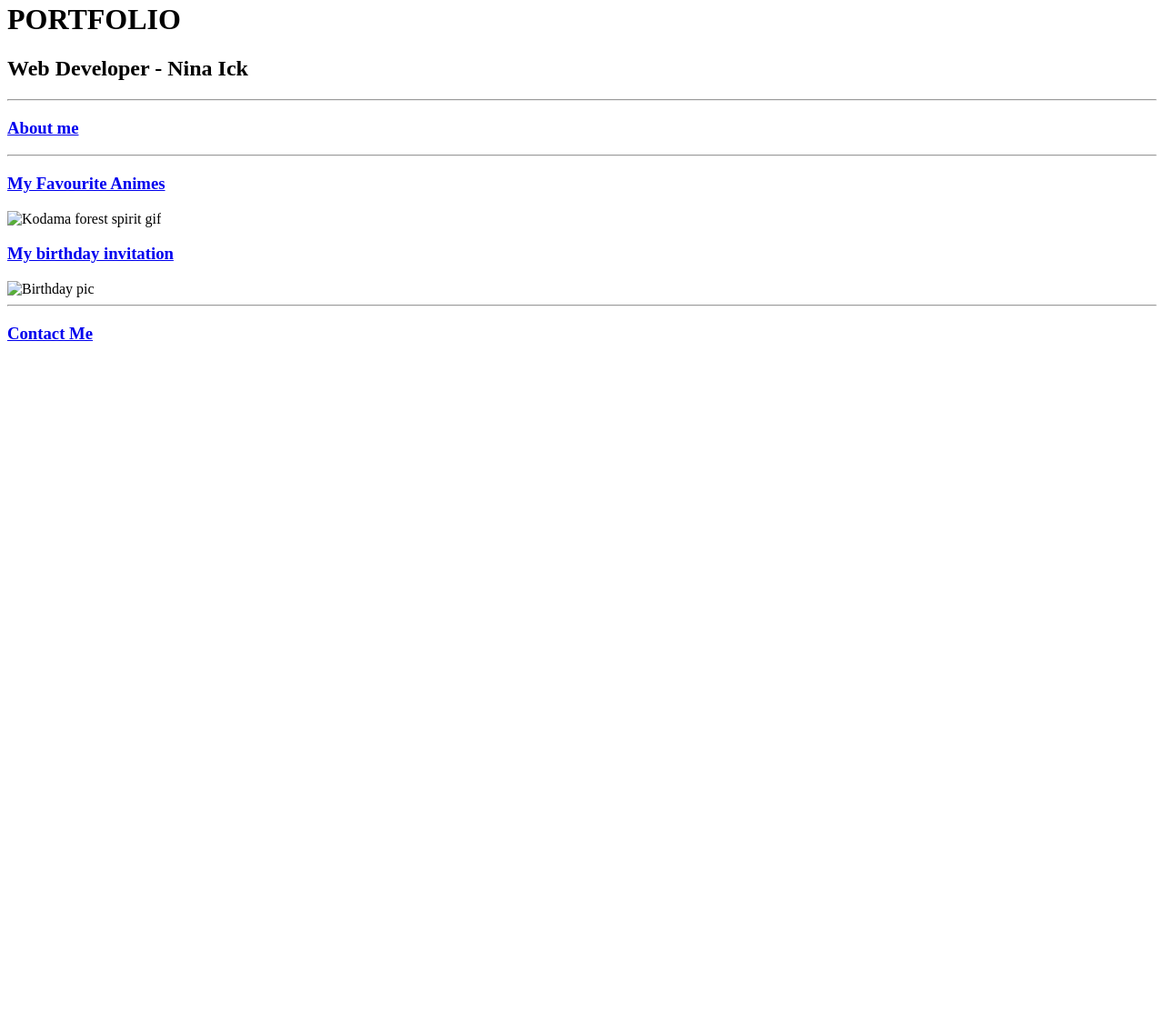
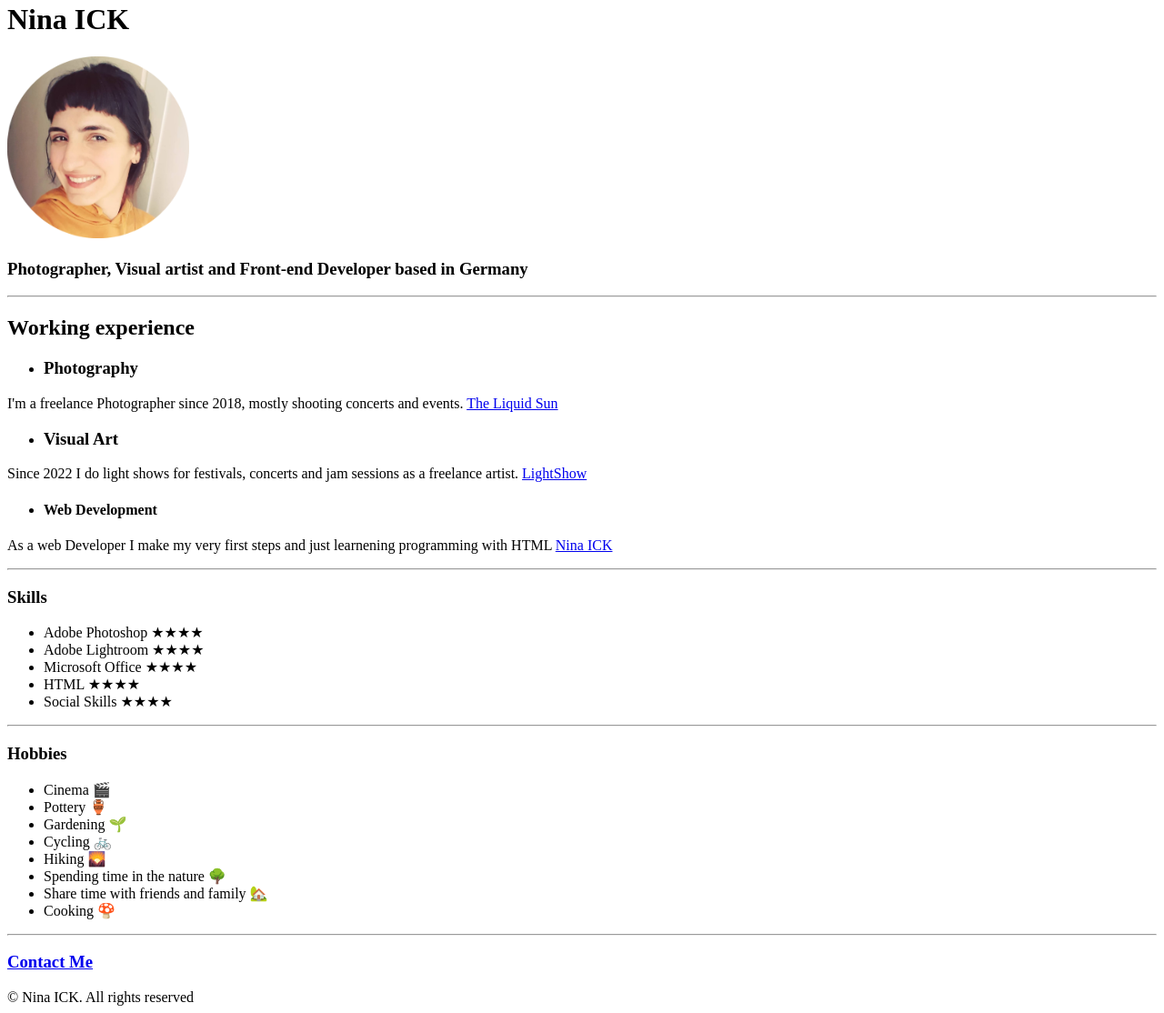
Before and after one commit to NinaICK/html-portfolio90, a plain HTML site: page index.html in a window 1280 px wide. Shown: the part 18-1132 px from the top of the page at 91% size. Before the commit the page ends 800 px from the top, so only its background shows below. Drawn offline with Linux system fonts and the light colour scheme.

Commit message:
Add files via upload

```diff
--- a/index.html
+++ b/index.html
@@ -3,21 +3,66 @@
 
 <head>
     <meta charset="UTF-8">
-    <title> Nina's Portfolio</title>
+    <title>Capstone Project</title>
 </head>
 
-<Body>
-    <h1>PORTFOLIO</h1>
-    <h2>Web Developer - Nina Ick</h2>
+<body>
+    <h1> Nina ICK </h1>
+    <img src="./Image/Circule Photo.png" height="200">
+
+    <p><h3>Photographer, Visual artist and
+    Front-end Developer based in Germany</h3></p>
     <hr>
-    <h3><a href="./Public/about.html">About me</a></h3>
-    <hr>
-    <h3><a href="./Public/Movie Ranking.html">My Favourite Animes</a></h3>
-    <img src="./Photos/anime.gif"height="100" alt="Kodama forest spirit gif">
-    <h3><a href="./Public/B-day.html">My birthday invitation</a></h3>
-    <img src="./Photos/b-day.jpg"height="135" alt="Birthday pic">
-    <hr>
-    <h3><a href="./Public/contact.html">Contact Me</a></h3>
-</Body>
+    <h2>Working experience</h2>
+    <ul>
+        <li><h3>Photography</h3></li>
+    </ul>
+    I'm a freelance Photographer since 2018, mostly shooting concerts and events.
+    <a href="https://www.instagram.com/the_liquid_sun/"> The Liquid Sun</a>
+    <ul>
+        <li><h3>Visual Art</h3></li>
+    </ul>
+    Since 2022 I do light shows for festivals, concerts and jam sessions as a freelance artist.
+    <a href="https://www.instagram.com/reel/Cn0G9KCITX5/"> LightShow</a>
+    <ul>
+        <li>
+            <h4>Web Development</h4>
+        </li>
+    </ul>
+    As a web Developer I make my very first steps and just learnening programming with HTML
+    <a href="https://ninaick.github.io/HTML-Portfolio1/" alt="my first 90's style website">Nina ICK</a>
+    <p>
+        <hr>
+        <p>
+            <h3>Skills</h3>
+        </p>
+        <ul>
+            <li>Adobe Photoshop ★★★★ </li>
+            <li>Adobe Lightroom ★★★★</li>
+            <li>Microsoft Office ★★★★</li>
+            <li>HTML ★★★★</li>
+            <li>Social Skills ★★★★</li>
+        </ul>
+        <hr>
+        <h3>Hobbies</h3>
+        <p>
+            <ul>
+                <li>Cinema 🎬</li>
+                <li>Pottery 🏺</li>
+                <li>Gardening 🌱</li>
+                <li>Cycling 🚲</li>
+                <li>Hiking 🌄</li>
+                <li>Spending time in the nature 🌳</li>
+                <li>Share time with friends and family 🏡</li>
+                <li>Cooking 🍄 </li>
+            </ul>
+        </p>
+        <hr>
+    <h3><a href="./contact.html">Contact Me</a></h3>
+</p>
+
+</body>
+
+© Nina ICK. All rights reserved
 
 </html>
```
Also changed, not shown: contact.html (added, +3 -0 lines), Image/Circule Photo.png (added).
